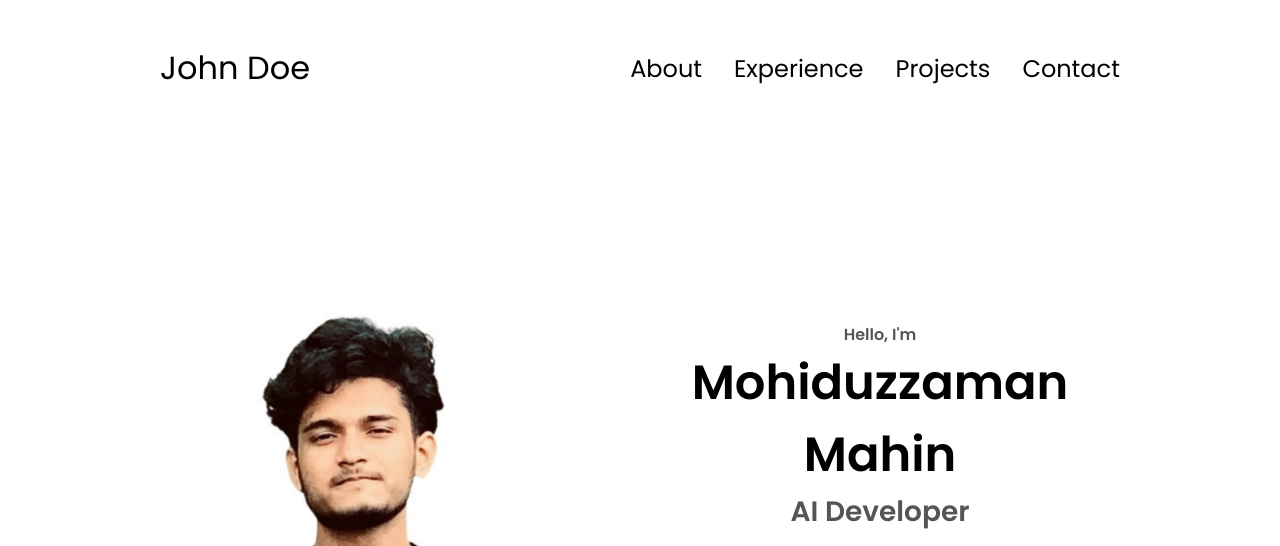
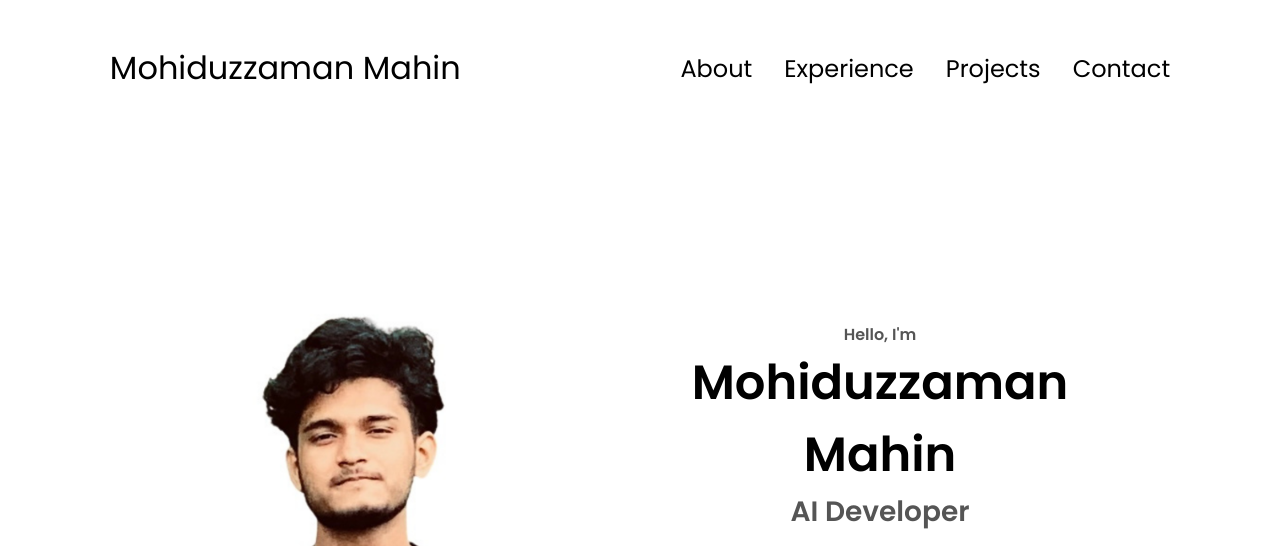
Before and after one commit to mohidmahin20/portfolio, a plain HTML site: page index.html in a window 1280 px wide. Shown: the top 546 px of the page. Drawn offline with Linux system fonts and the light colour scheme.

Commit message:
Update index.html

```diff
--- a/index.html
+++ b/index.html
@@ -10,7 +10,7 @@
   </head>
   <body>
     <nav id="desktop-nav">
-      <div class="logo">John Doe</div>
+      <div class="logo">Mohiduzzaman Mahin</div>
       <div>
         <ul class="nav-links">
           <li><a href="#about">About</a></li>
```
